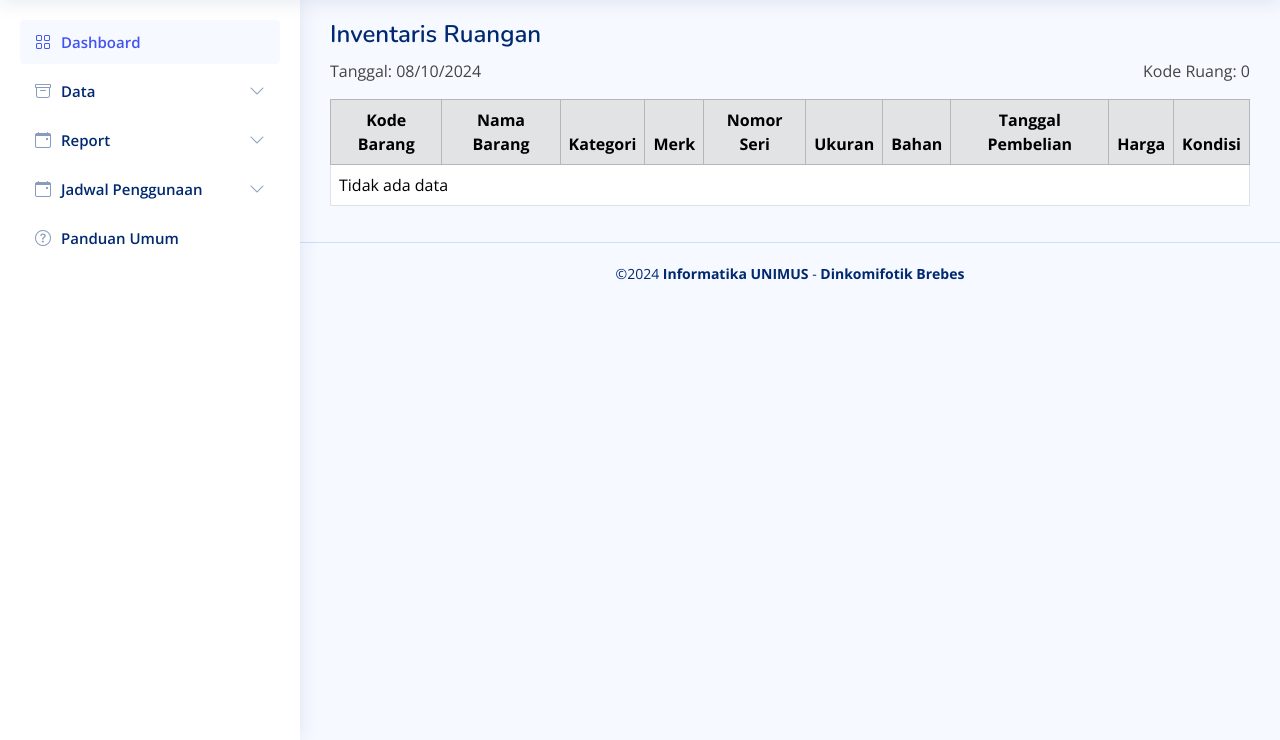
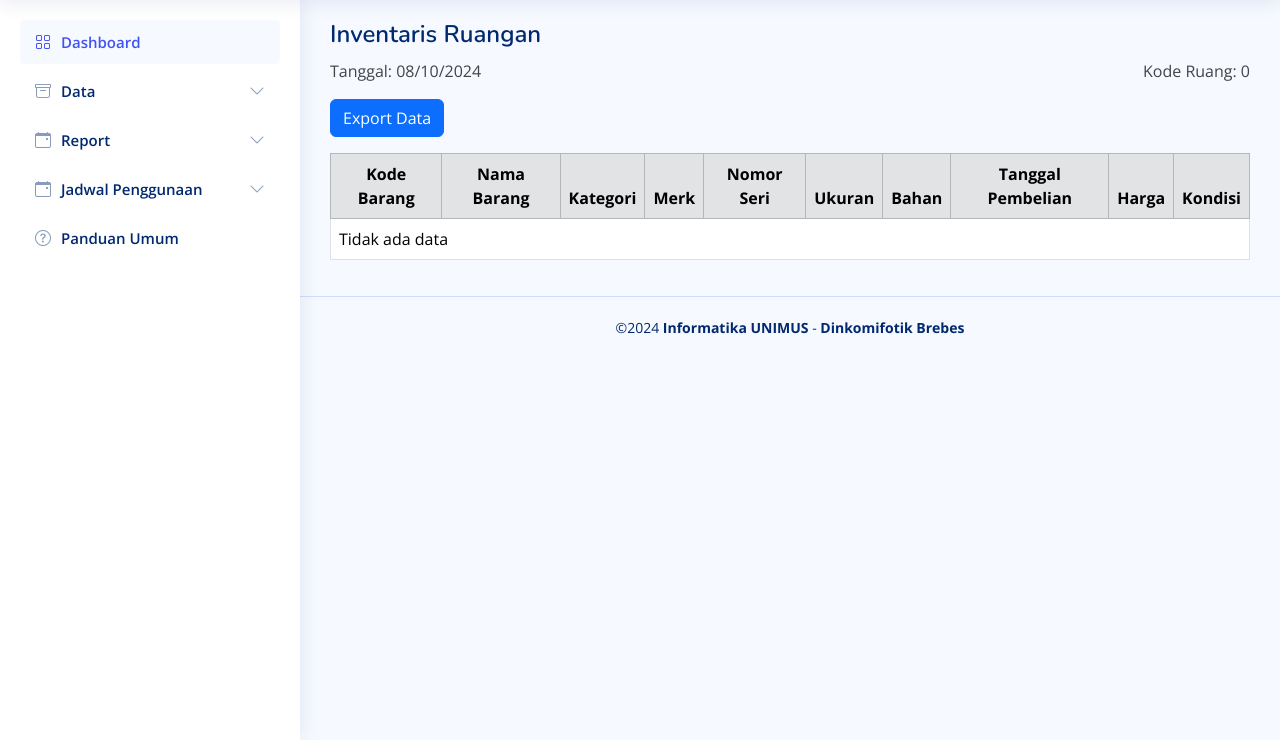
Before and after one commit to rinarin-o-o/Simabar, a PHP site: page /inventaris_ruangan.php in a window 1280 px wide. Shown: the part 60-800 px from the top of the page. Run offline with PHP 8.4, Linux system fonts and the light colour scheme; data comes from the database, SQL or seed files in the repository; some libraries are stand-ins or nearby versions.

Commit message:
tambah tombol download excel tp masih blm bisa

```diff
--- a/inventaris_ruangan.php
+++ b/inventaris_ruangan.php
@@ -1,5 +1,3 @@
-<!--bermasalah di kode ruang / id_lokasi-->
-
 <?php
 session_start();
 include 'koneksi/koneksi.php'; // Koneksi ke database
@@ -85,6 +83,9 @@ $total_pages = ceil($total_records / $limit);
     </div>
   </div>
 
+  <!-- Tombol Export -->
+  <a href="proses/barang/export_inventaris.php?id_lokasi=<?= $id_lokasi ?>&nama_lokasi=<?= urlencode($nama_ruang) ?>" class="btn btn-primary mb-3">Export Data</a>
+
   <!-- Tabel Inventaris -->
   <table class="table table-bordered">
     <thead class="table-secondary text-center">
```
